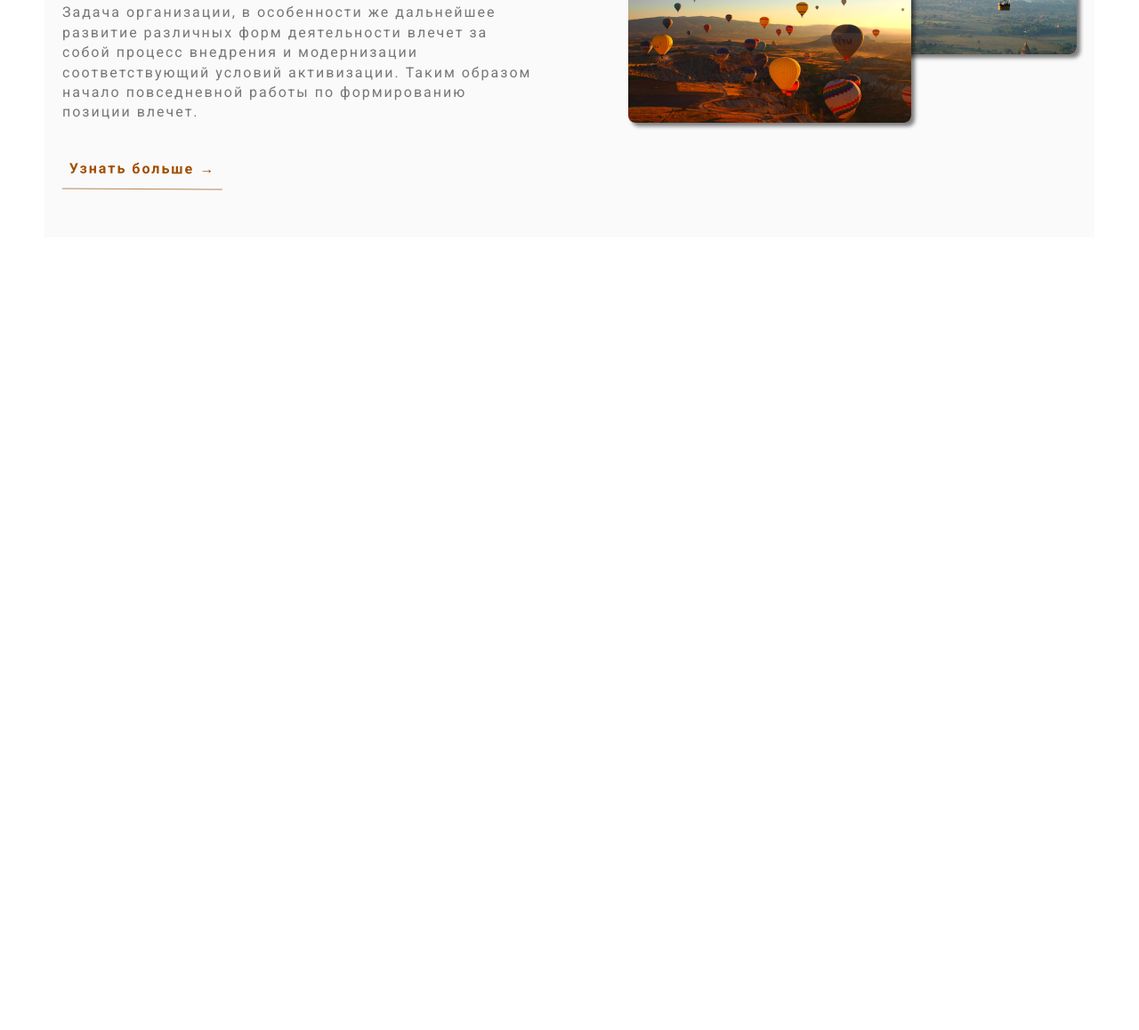
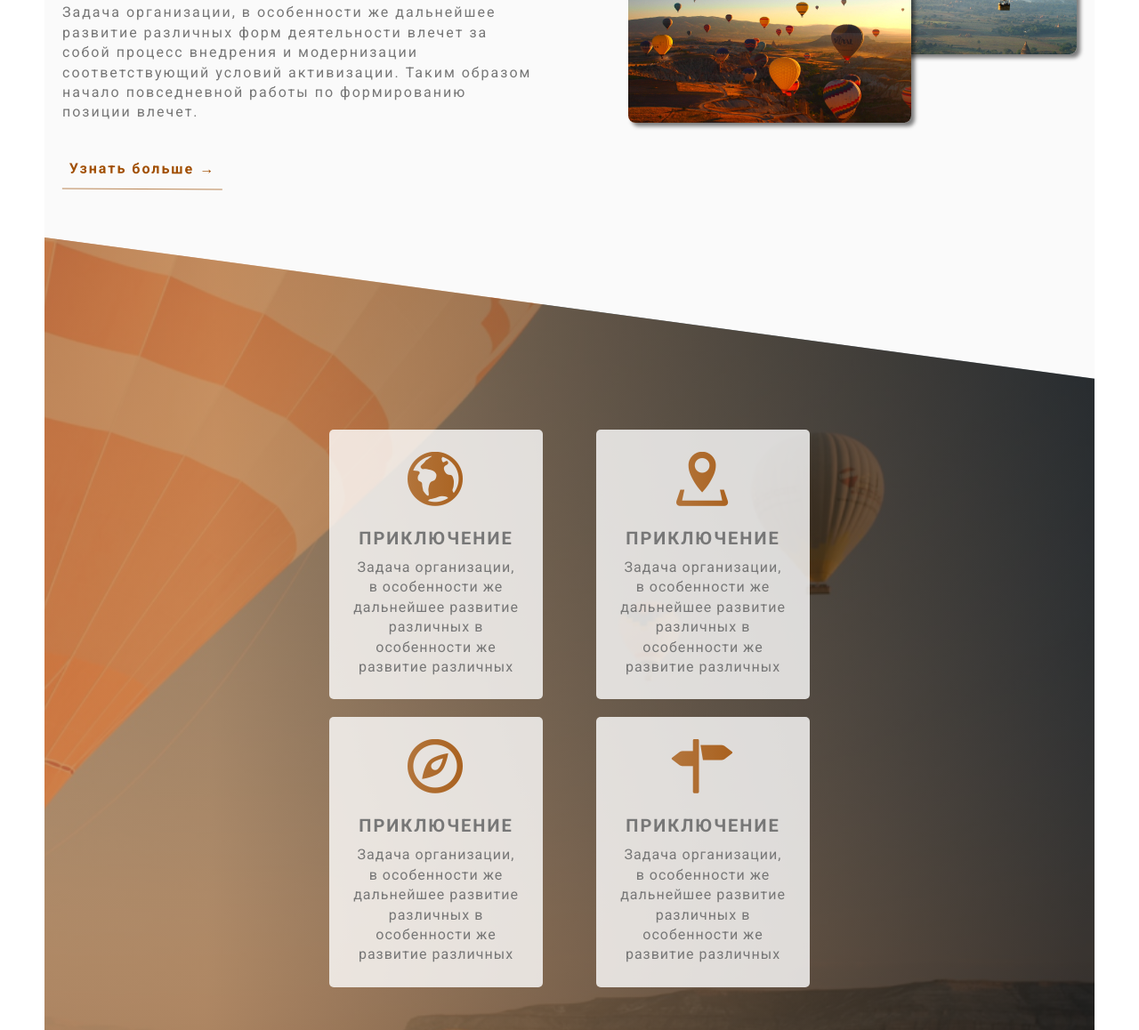
Before and after one commit to IrinaBreus/airBallons.io, a website: page src/index.html in a window 1280 px wide. Shown: the part 1242-2400 px from the top of the page at 89% size. Before the commit the page ends 1559 px from the top, so only its background shows below. Drawn offline with nearby package versions, Linux system fonts and the light colour scheme; files that its build step writes are made by us from their sources; files whose address does not match are found by name.

Commit message:
add section adventure

```diff
--- a/src/index.html
+++ b/src/index.html
@@ -44,6 +44,41 @@
                     </div>
                 </div>
             </section>
+
+            <div class="adventure">
+                <div class="container">
+                    <div class="adventure__wrapper">
+                        <div class="adventure-cart">
+                            <span class="icon-earth"></span>
+                            <div class="text-block">
+                                <h3 class="subtitle">ПРИКЛЮЧЕНИЕ</h3>
+                                <div class="txt txt_ls1">Задача организации, в особенности же дальнейшее развитие различных в особенности же развитие различных</div>
+                            </div>
+                        </div>
+                        <div class="adventure-cart">
+                            <span class="icon-local"></span>
+                            <div class="text-block">
+                                <h3 class="subtitle">ПРИКЛЮЧЕНИЕ</h3>
+                                <div class="txt txt_ls1">Задача организации, в особенности же дальнейшее развитие различных в особенности же развитие различных</div>
+                            </div>
+                        </div>
+                        <div class="adventure-cart">
+                            <span class="icon-compas"></span>
+                            <div class="text-block">
+                                <h3 class="subtitle">ПРИКЛЮЧЕНИЕ</h3>
+                                <div class="txt txt_ls1">Задача организации, в особенности же дальнейшее развитие различных в особенности же развитие различных</div>
+                            </div>
+                        </div>
+                        <div class="adventure-cart">
+                            <span class="icon-pointer"></span>
+                            <div class="text-block">
+                                <h3 class="subtitle">ПРИКЛЮЧЕНИЕ</h3>
+                                <div class="txt txt_ls1">Задача организации, в особенности же дальнейшее развитие различных в особенности же развитие различных</div>
+                            </div>
+                        </div>
+                    </div>
+                </div>
+            </div>
         </main>
     </div>
 
--- /dev/null
+++ b/src/sass/blocks/_adventure.scss
@@ -0,0 +1,33 @@
+.adventure {
+    min-height: 73.1rem;
+    padding: 21.6rem;
+    background: linear-gradient(91deg, rgba($brown-light, 0.7) 16.34%, rgba($black, 0.7) 98.8%), url('../../img/third_bg.jpg') center center/cover no-repeat;
+    clip-path: polygon(0 0, 100% 15%, 100% 100%, 0 85%);
+    &__wrapper {
+        display: grid;
+        grid-template-columns: repeat(auto-fill, 24rem);
+        justify-content: center;
+        gap: 2rem 6rem;
+    }
+    &-cart {
+        width: auto;
+        min-height: 30rem;
+        transition: all .4s;
+        background: rgba($white, 0.8);
+        border-radius: .5rem;
+        padding: 2.5rem;
+        text-align: center;
+        &:hover {
+            transform: translateY(-1rem) scale(1.05);
+        }
+        span {
+            display: block;
+            font-size: 6.1rem;
+            text-align: center;
+            background: linear-gradient(90deg, $brown-light 3.65%, $brown-dark 100%);
+            background-clip: text;
+            color: transparent;
+            margin-bottom: 2.4rem;
+        }
+    }
+}
--- a/src/sass/components/_textBlocks.scss
+++ b/src/sass/components/_textBlocks.scss
@@ -7,4 +7,14 @@
         color: $gray;
         margin-bottom: 10px;
     }
+    .txt {
+        font-weight: 400;
+        font-size: 1.6rem;
+        line-height: 140%;
+        letter-spacing: .2rem;
+        color: #777777;
+        &_ls1 {
+            letter-spacing: .1rem;
+        }
+    }
 }
--- /dev/null
+++ b/src/sass/libs/_fonts.scss
@@ -0,0 +1,39 @@
+@font-face {
+  font-family: 'icomoon';
+  src:  url('fonts/icomoon.eot?b7ylll');
+  src:  url('fonts/icomoon.eot?b7ylll#iefix') format('embedded-opentype'),
+    url('fonts/icomoon.ttf?b7ylll') format('truetype'),
+    url('fonts/icomoon.woff?b7ylll') format('woff'),
+    url('fonts/icomoon.svg?b7ylll#icomoon') format('svg');
+  font-weight: normal;
+  font-style: normal;
+  font-display: block;
+}
+
+[class^="icon-"], [class*=" icon-"] {
+  /* use !important to prevent issues with browser extensions that change fonts */
+  font-family: 'icomoon' !important;
+  speak: never;
+  font-style: normal;
+  font-weight: normal;
+  font-variant: normal;
+  text-transform: none;
+  line-height: 1;
+
+  /* Better Font Rendering =========== */
+  -webkit-font-smoothing: antialiased;
+  -moz-osx-font-smoothing: grayscale;
+}
+
+.icon-compas:before {
+  content: "\e900";
+}
+.icon-earth:before {
+  content: "\e901";
+}
+.icon-local:before {
+  content: "\e902";
+}
+.icon-pointer:before {
+  content: "\e903";
+}
```
Also changed, not shown: dist/css/Read Me.txt (added), dist/css/demo-files/demo.css (added), dist/css/demo-files/demo.js (added), dist/css/demo.html (added), dist/css/fonts/icomoon.ttf (added), dist/css/fonts/icomoon.woff (added), dist/css/selection.json (added), dist/css/style.css, dist/css/style.min.css, dist/index.html, src/fonts/icomoon.ttf (added), src/fonts/icomoon.woff (added), src/icons/third/compas.svg (deleted), src/icons/third/earth.svg (deleted), 2 more files, 4 other files.
